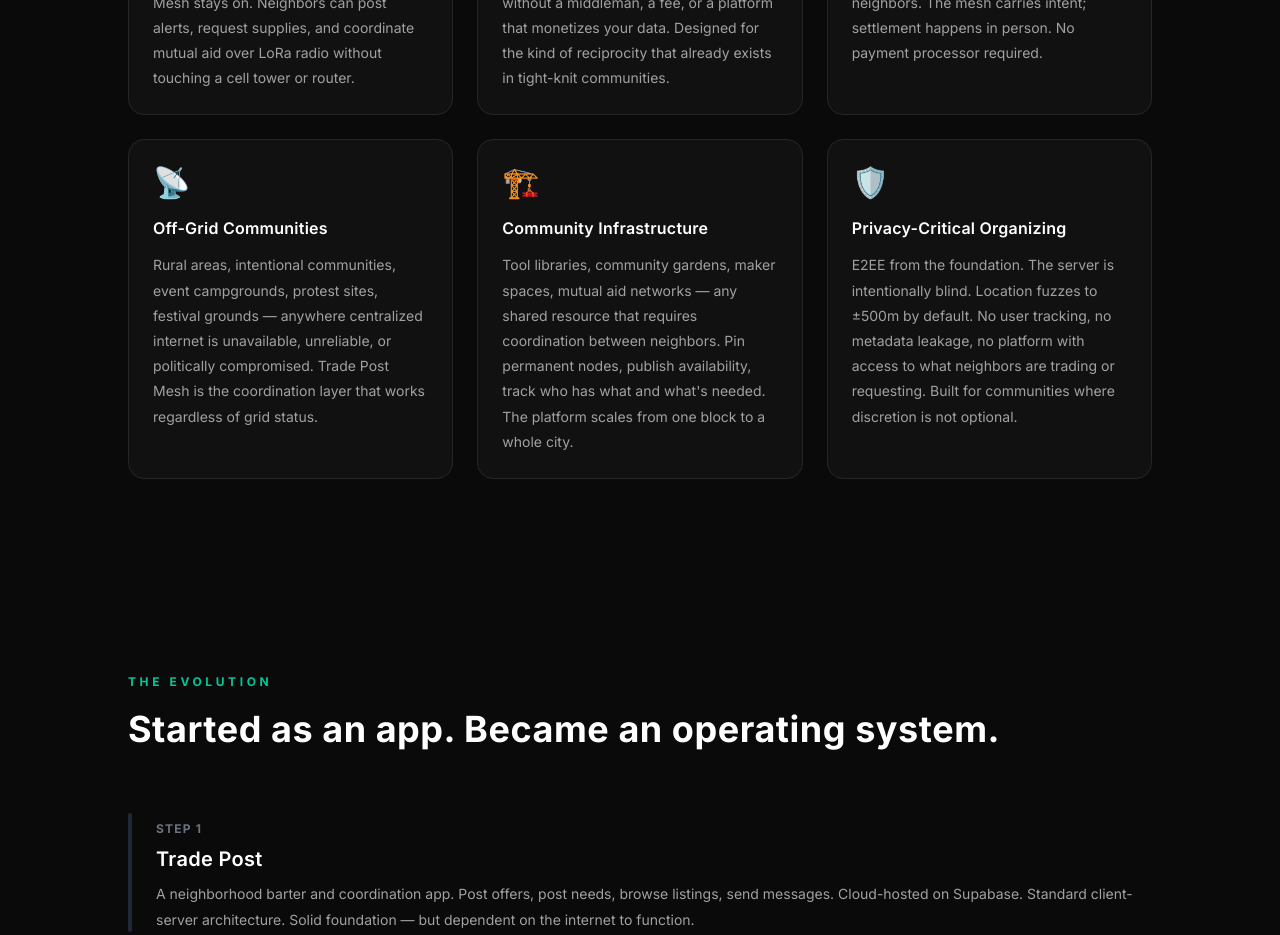
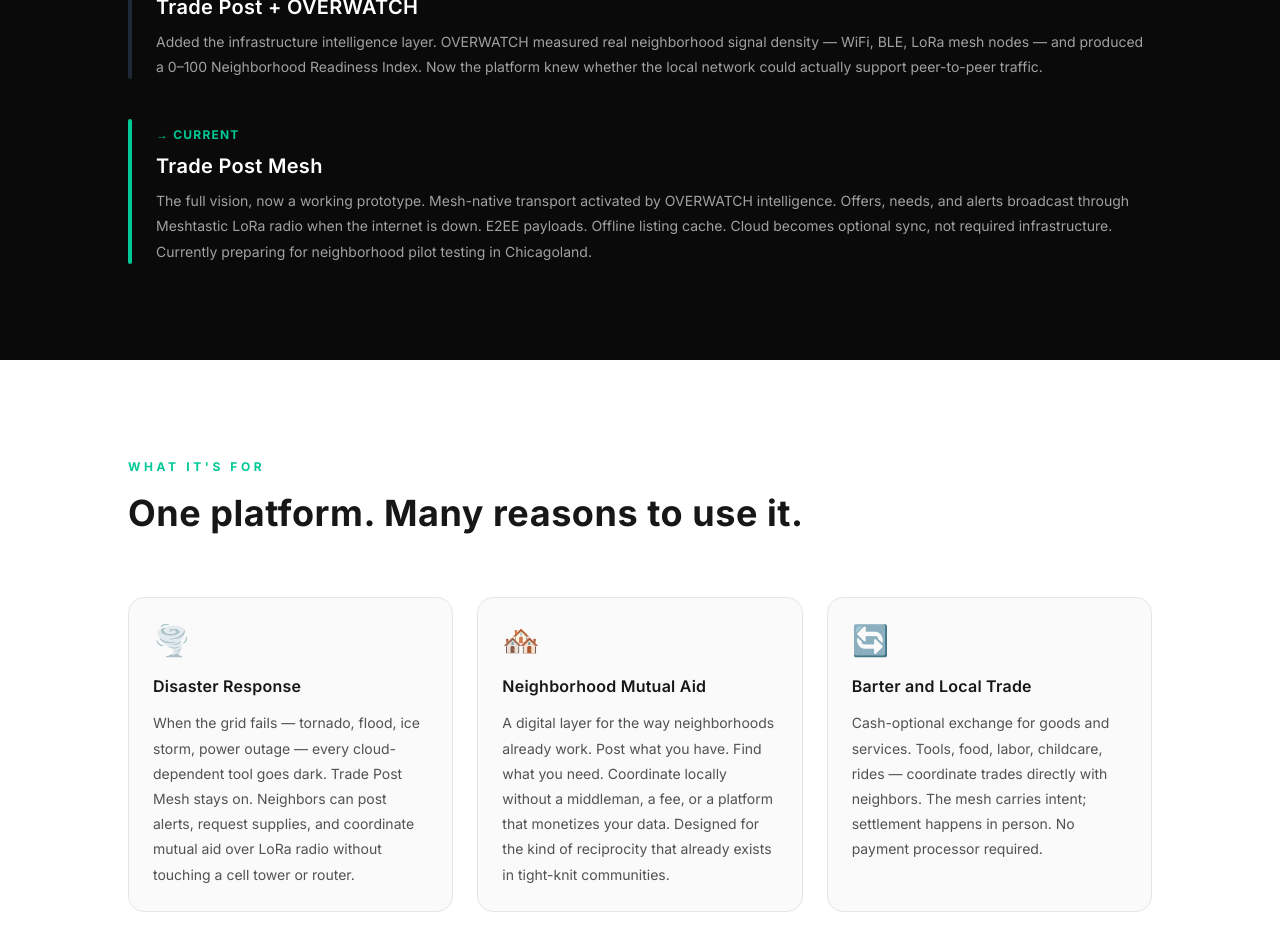
Before and after one commit to rekaldsi/digijerry-portfolio-ai, a React (Vite) app: page /case/tradepost in a window 1280 px wide. Shown: the part 2880-3815 px from the top of the page. Built offline with nearby package versions, Linux system fonts and the light colour scheme.

Commit message:
fix: trade post case study — correct section order, use cases on white bg, features header rewritten

```diff
--- a/src/pages/CaseTradePost.tsx
+++ b/src/pages/CaseTradePost.tsx
@@ -265,28 +265,6 @@
         </div>
       </section>
 
-      {/* USE CASES */}
-      <section style={{ backgroundColor: '#0a0a0a' }} className="py-24 px-6">
-        <div className="max-w-5xl mx-auto">
-          <motion.div {...fadeUp} className="mb-16">
-            <p className="text-xs font-bold tracking-[0.3em] uppercase mb-4" style={{ color: '#00C896' }}>What It's For</p>
-            <h2 className="text-3xl md:text-4xl font-bold text-white">One platform. Many reasons to use it.</h2>
-          </motion.div>
-          <div className="grid grid-cols-1 md:grid-cols-2 lg:grid-cols-3 gap-6">
-            {usecases.map((item, i) => (
-              <motion.div key={item.title}
-                initial={{ opacity: 0, y: 20 }} whileInView={{ opacity: 1, y: 0 }} viewport={{ once: true }}
-                transition={{ duration: 0.4, delay: i * 0.07 }}
-                className="rounded-2xl p-6 border border-neutral-800 bg-neutral-900/60">
-                <div className="text-3xl mb-4">{item.icon}</div>
-                <h3 className="text-white font-bold text-base mb-3">{item.title}</h3>
-                <p className="text-neutral-400 text-sm leading-relaxed">{item.body}</p>
-              </motion.div>
-            ))}
-          </div>
-        </div>
-      </section>
-
       {/* EVOLUTION */}
       <section style={{ backgroundColor: '#0a0a0a' }} className="py-24 px-6">
         <div className="max-w-5xl mx-auto">
@@ -308,6 +286,28 @@
                   <h3 className="text-white font-bold text-xl mt-1 mb-2">{item.phase}</h3>
                   <p className="text-neutral-400 text-sm leading-relaxed">{item.desc}</p>
                 </div>
+              </motion.div>
+            ))}
+          </div>
+        </div>
+      </section>
+
+      {/* USE CASES */}
+      <section className="bg-white py-24 px-6">
+        <div className="max-w-5xl mx-auto">
+          <motion.div {...fadeUp} className="mb-16">
+            <p className="text-xs font-bold tracking-[0.3em] uppercase mb-4" style={{ color: '#00C896' }}>What It's For</p>
+            <h2 className="text-3xl md:text-4xl font-bold text-neutral-900">One platform. Many reasons to use it.</h2>
+          </motion.div>
+          <div className="grid grid-cols-1 md:grid-cols-2 lg:grid-cols-3 gap-6">
+            {usecases.map((item, i) => (
+              <motion.div key={item.title}
+                initial={{ opacity: 0, y: 20 }} whileInView={{ opacity: 1, y: 0 }} viewport={{ once: true }}
+                transition={{ duration: 0.4, delay: i * 0.07 }}
+                className="rounded-2xl p-6 border border-neutral-200 bg-neutral-50">
+                <div className="text-3xl mb-4">{item.icon}</div>
+                <h3 className="text-neutral-900 font-bold text-base mb-3">{item.title}</h3>
+                <p className="text-neutral-600 text-sm leading-relaxed">{item.body}</p>
               </motion.div>
             ))}
           </div>
@@ -357,7 +357,7 @@
         <div className="max-w-5xl mx-auto">
           <motion.div {...fadeUp} className="mb-16">
             <p className="text-xs font-bold tracking-[0.3em] uppercase mb-4" style={{ color: '#00C896' }}>The System</p>
-            <h2 className="text-3xl md:text-4xl font-bold text-white">Built for when things go wrong.</h2>
+            <h2 className="text-3xl md:text-4xl font-bold text-white">How it works — every day, and when it matters most.</h2>
           </motion.div>
           <div className="space-y-28">
             {features.map((item, i) => (
@@ -411,6 +411,20 @@
         </div>
       </section>
 
+      {/* HARDWARE */}
+      <section className="bg-white py-24 px-6">
+        <div className="max-w-4xl mx-auto">
+          <motion.div {...fadeUp} className="mb-10">
+            <p className="text-xs font-bold tracking-[0.3em] uppercase mb-4" style={{ color: '#00C896' }}>The Hardware</p>
+            <h2 className="text-3xl md:text-4xl font-bold text-neutral-900 mb-4">No special gear required. Just a radio.</h2>
+            <p className="text-neutral-600 text-lg leading-relaxed">Off-the-shelf Meshtastic devices, pre-flashed and ready. Three options at three price points — all compatible with the ChiMesh network and Trade Post Mesh out of the box.</p>
+          </motion.div>
+          <motion.div {...fadeUp}>
+            <img src="/tradepost-hardware.png" alt="Recommended Meshtastic hardware — Seeed T1000-E, WisMesh Pocket, Seeed Solar Node" className="w-full rounded-2xl border border-neutral-200 shadow-sm" />
+          </motion.div>
+        </div>
+      </section>
+
       {/* SORA VIDEOS */}
       <section className="bg-white py-24 px-6">
         <div className="max-w-5xl mx-auto">
@@ -436,20 +450,6 @@
               </motion.div>
             ))}
           </div>
-        </div>
-      </section>
-
-      {/* HARDWARE */}
-      <section className="bg-white py-24 px-6">
-        <div className="max-w-4xl mx-auto">
-          <motion.div {...fadeUp} className="mb-10">
-            <p className="text-xs font-bold tracking-[0.3em] uppercase mb-4" style={{ color: '#00C896' }}>The Hardware</p>
-            <h2 className="text-3xl md:text-4xl font-bold text-neutral-900 mb-4">No special gear required. Just a radio.</h2>
-            <p className="text-neutral-600 text-lg leading-relaxed">Off-the-shelf Meshtastic devices, pre-flashed and ready. Three options at three price points — all compatible with the ChiMesh network and Trade Post Mesh out of the box.</p>
-          </motion.div>
-          <motion.div {...fadeUp}>
-            <img src="/tradepost-hardware.png" alt="Recommended Meshtastic hardware — Seeed T1000-E, WisMesh Pocket, Seeed Solar Node" className="w-full rounded-2xl border border-neutral-200 shadow-sm" />
-          </motion.div>
         </div>
       </section>
 
```
